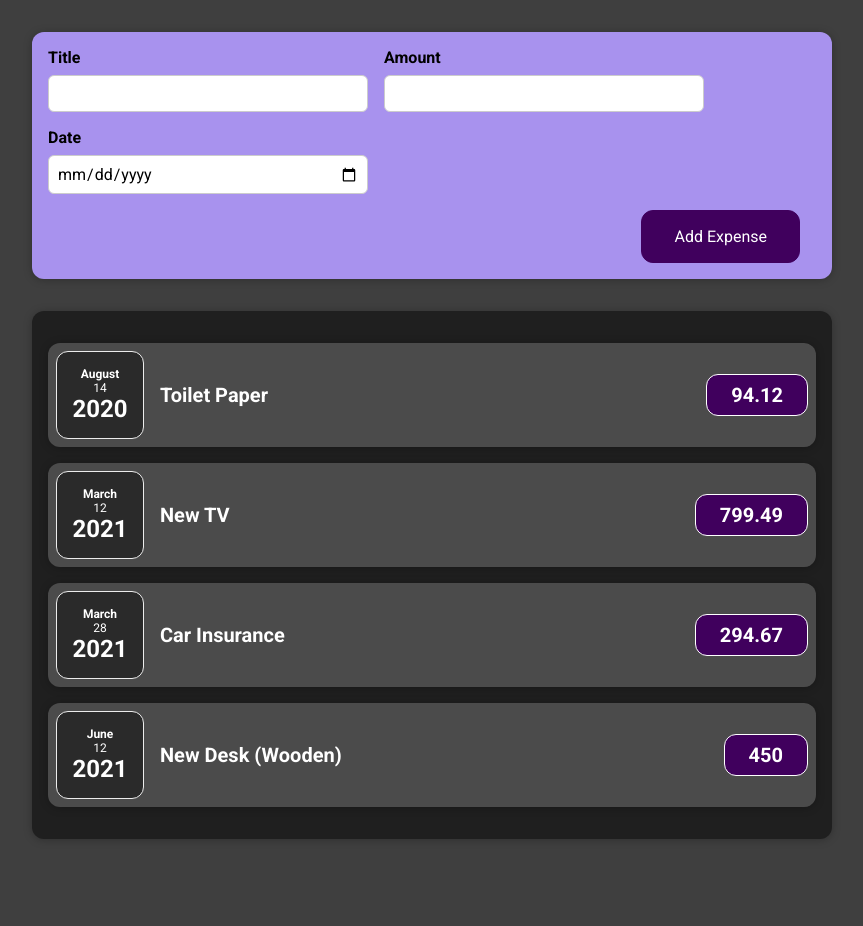
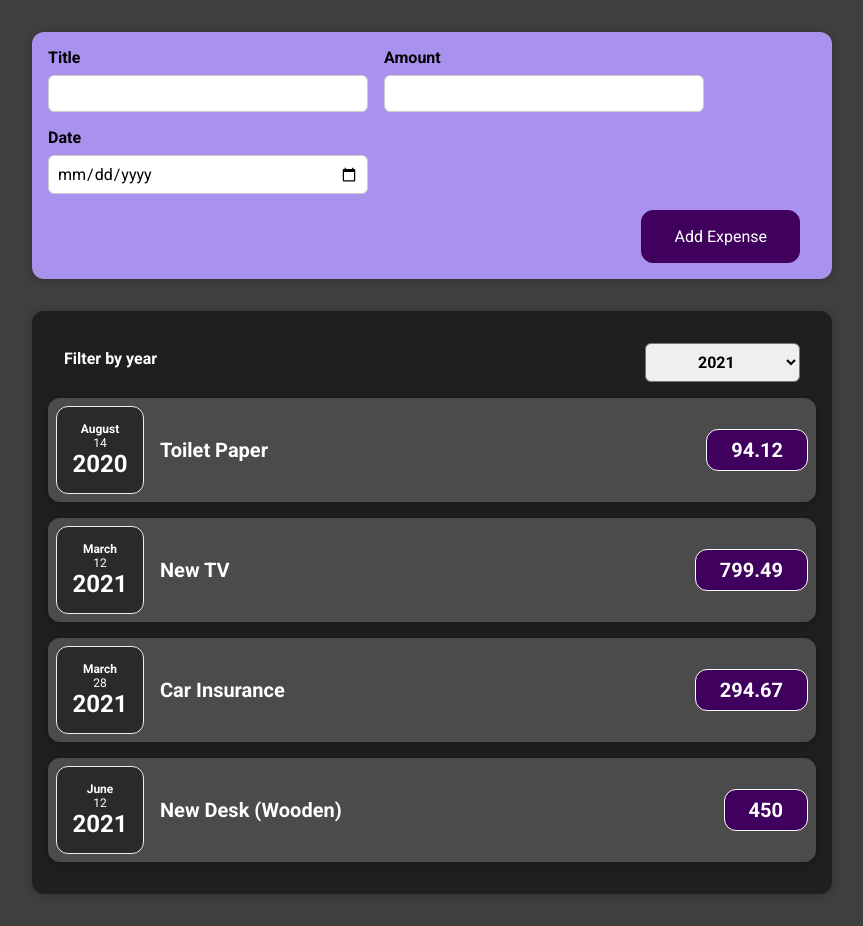
Before and after one commit to deepen77/project-expenses, a React (Create React App) app: page / in a window 1280 px wide. Shown: the whole page, without its empty margins (208-1071 px from the left). Before the commit the page ends 871 px from the top, so only its background shows below. Built offline with nearby package versions, Linux system fonts and the light colour scheme.

Commit message:
year filter added

```diff
--- a/src/components/Expenses/Expenses.js
+++ b/src/components/Expenses/Expenses.js
@@ -1,11 +1,21 @@
-import React from 'react'
+import React , { useState } from 'react'
 import ExpenseItem from './ExpenseItem';
 import Card from '../UI/Card';
+import ExpensesFilter from './ExpensesFilter';
 import './Expenses.css'
 
 const Expenses = (props) => {
+
+    const [filteredYear, setFilteredYear] = useState("2021");
+
+    const filterChangeHandler = (selectedYear) => {
+      setFilteredYear(selectedYear)
+    }
+
     return (
+      <div>
         <Card className="expenses">
+          <ExpensesFilter selected={filteredYear} onChangeFilter={filterChangeHandler} />
           <ExpenseItem
             title={props.items[0].title}
             amount={props.items[0].amount}
@@ -27,6 +37,7 @@ const Expenses = (props) => {
             date={props.items[3].date}
           />
         </Card>
+      </div>
     );
 }
 
--- /dev/null
+++ b/src/components/Expenses/ExpensesFilter.css
@@ -0,0 +1,24 @@
+.expenses-filter {
+  color: white;
+  padding: 0 1rem;
+}
+
+.expenses-filter__control {
+  display: flex;
+  width: 100%;
+  align-items: center;
+  justify-content: space-between;
+  margin: 1rem 0;
+}
+
+.expenses-filter label {
+  font-weight: bold;
+  margin-bottom: 0.5rem;
+}
+
+.expenses-filter select {
+  font: inherit;
+  padding: 0.5rem 3rem;
+  font-weight: bold;
+  border-radius: 6px;
+}
--- /dev/null
+++ b/src/components/Expenses/ExpensesFilter.js
@@ -0,0 +1,24 @@
+import React from 'react'
+import './ExpensesFilter.css'
+
+const ExpenseFilter = (props) => {
+
+    const dropdownChangeHandler = (e) => {
+      props.onChangeFilter(e.target.value)
+    }
+
+    return (
+      <div className="expenses-filter">
+        <div className="expenses-filter__control">
+          <label>Filter by year</label>
+          <select value={props.selected} onChange={dropdownChangeHandler}>
+            <option value="2023">2023</option>
+            <option value="2023">2022</option>
+            <option value="2021">2021</option>
+          </select>
+        </div>
+      </div>
+    );
+}
+
+export default ExpenseFilter
```
Lines whose indentation alone changed are shown as unchanged.
